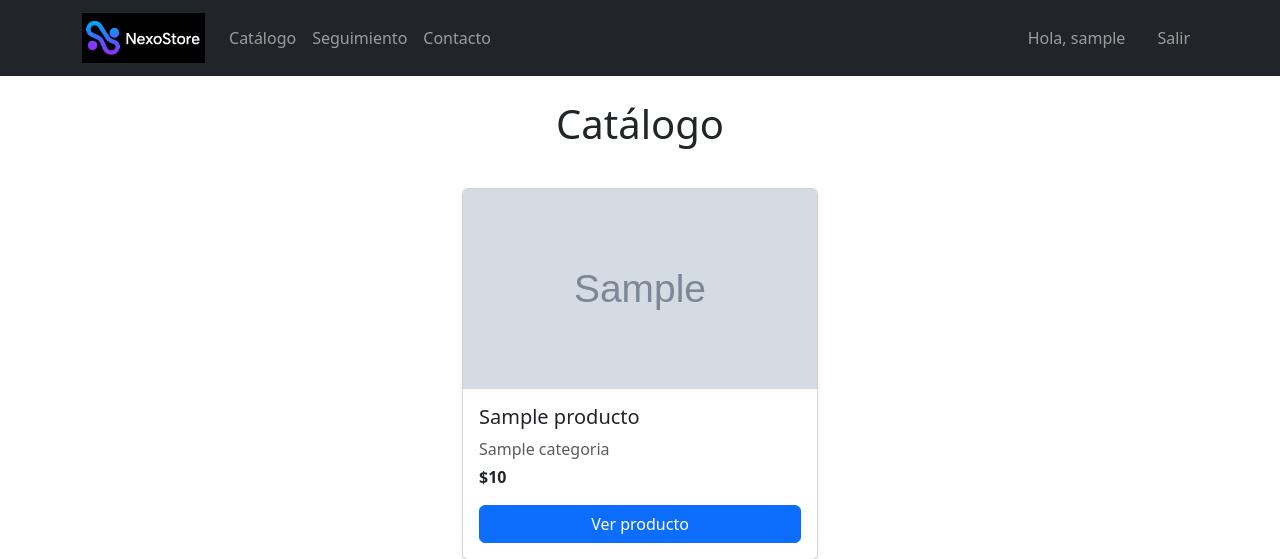
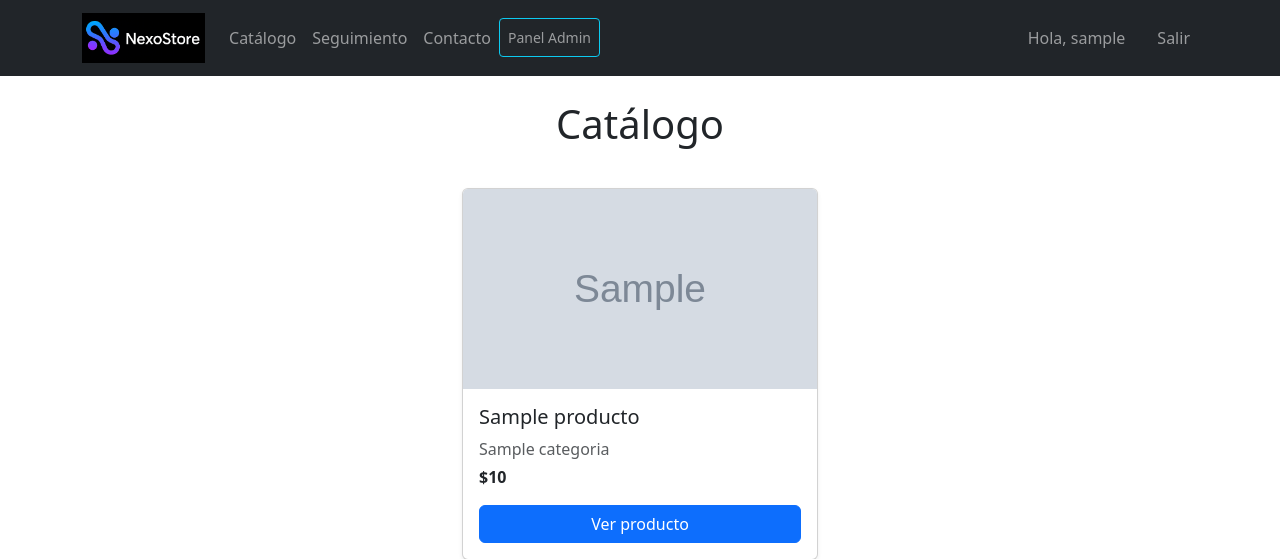
Before and after one commit to Shai-Cc/Tienda_Online, a Django app: page /catalogo/ in a window 1280 px wide. Shown: the top 559 px of the page. Run offline with Django 5.2, Linux system fonts and the light colour scheme; a user stored in the database is signed in; tables that the repository leaves empty hold one stand-in row (values such as "Sample post"); grey boxes marked "Sample" are stand-in pictures.

Commit message:
Implementación botón para panel admin en navbar.

```diff
--- a/templates/base.html
+++ b/templates/base.html
@@ -29,6 +29,11 @@
                     <li class="nav-item"><a class="nav-link" href="{% url 'catalogo' %}">Catálogo</a></li>
                     <li class="nav-item"><a class="nav-link" href="{% url 'seguimiento_pedido' %}">Seguimiento</a></li>
                     <li class="nav-item"><a class="nav-link" href="{% url 'contacto' %}">Contacto</a></li>
+                    {% if user.is_staff %}
+                    <li class="nav-item">
+                        <a class="btn btn-outline-info navbar-text btn-sm" href="/admin/">Panel Admin</a>
+                    </li>
+                    {% endif %}
 
                 </ul>
 
```
